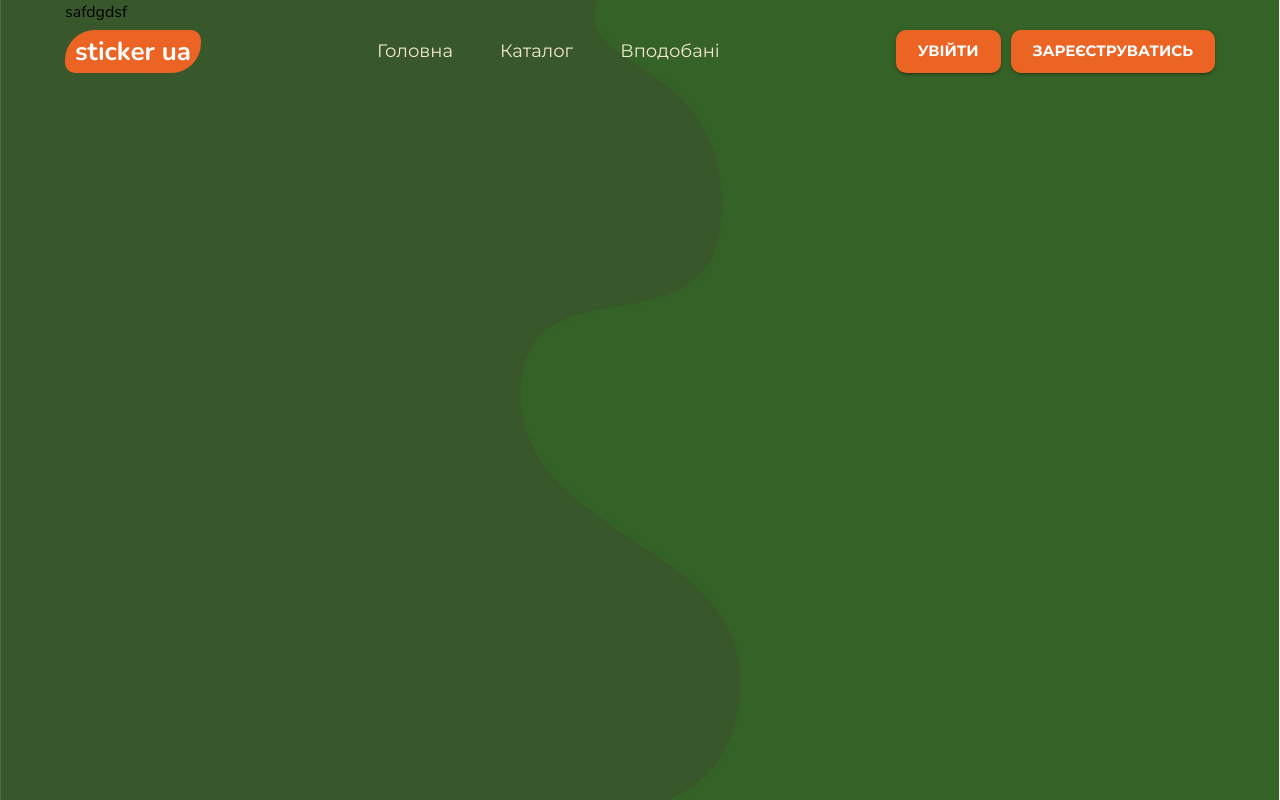
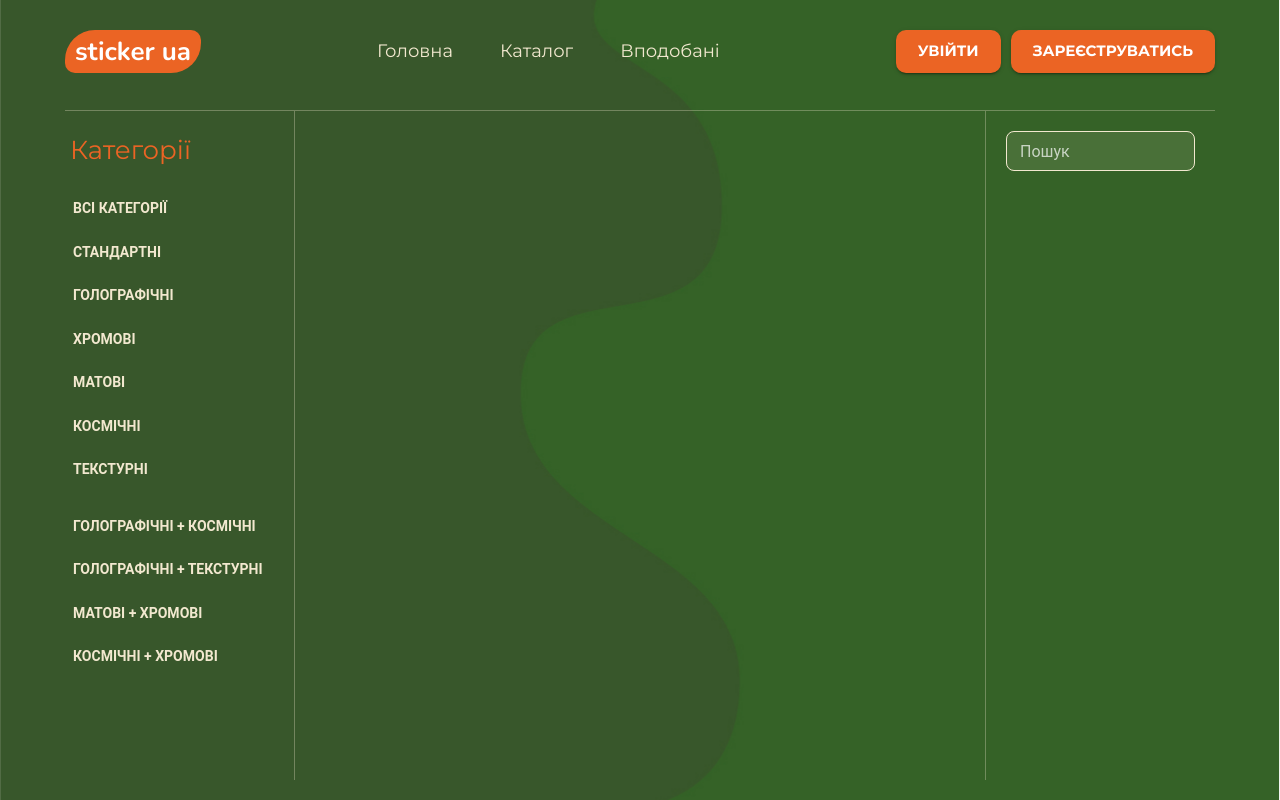
Before and after one commit to SSiukh/stickers-ua, a React (Vite) app: page /catalog in a window 1280 px wide. Built offline with nearby package versions, Linux system fonts and the light colour scheme.

Commit message:
some styling of catalog

```diff
--- /dev/null
+++ b/src/components/CatalogList/CatalogList.jsx
@@ -0,0 +1,7 @@
+import s from "./CatalogList.module.scss";
+
+const CatalogList = () => {
+  return <div className={s.container}></div>;
+};
+
+export default CatalogList;
--- /dev/null
+++ b/src/components/CatalogList/CatalogList.module.scss
@@ -0,0 +1,7 @@
+@use "../../styles/variables.scss" as *;
+
+.container {
+  margin-top: 110px;
+  border-top: 1px solid $beige-border;
+  width: 60%;
+}
--- a/src/components/CatalogSidebar/CatalogSidebar.jsx
+++ b/src/components/CatalogSidebar/CatalogSidebar.jsx
@@ -1,7 +1,28 @@
 import s from "./CatalogSidebar.module.scss";
+import categories from "../../data/categories.json";
+import Category from "../Category/Category";
 
 const CatalogSidebar = () => {
-  return <div className={s.container}>safdgdsf</div>;
+  const { one, two } = categories;
+  return (
+    <div className={s.container}>
+      <p className={s.title}>Категорії</p>
+      <ul className={s.list}>
+        {one.map((category) => (
+          <li key={category}>
+            <Category category={category} />
+          </li>
+        ))}
+      </ul>
+      <ul className={s.list}>
+        {two.map((category) => (
+          <li key={category}>
+            <Category category={category} />
+          </li>
+        ))}
+      </ul>
+    </div>
+  );
 };
 
 export default CatalogSidebar;
--- a/src/components/CatalogSidebar/CatalogSidebar.module.scss
+++ b/src/components/CatalogSidebar/CatalogSidebar.module.scss
@@ -0,0 +1,23 @@
+@use "../../styles/variables.scss" as *;
+
+.container {
+  width: 20%;
+  margin-top: 110px;
+  padding-top: 20px;
+  border-top: 1px solid $beige-border;
+  border-right: 1px solid $beige-border;
+  height: calc(100dvh - 130px);
+
+  .title {
+    color: $orange;
+    font-size: 26px;
+    margin-left: 5px;
+    margin-bottom: 20px;
+  }
+  .list {
+    display: flex;
+    flex-direction: column;
+    gap: 7px;
+    margin-bottom: 20px;
+  }
+}
--- /dev/null
+++ b/src/components/Category/Category.jsx
@@ -0,0 +1,7 @@
+import { Button } from "@mui/material";
+
+const Category = ({ category }) => {
+  return <Button color="secondary">{category}</Button>;
+};
+
+export default Category;
--- /dev/null
+++ b/src/components/HelpBar/HelpBar.jsx
@@ -0,0 +1,18 @@
+import { TextField } from "@mui/material";
+import s from "./HelpBar.module.scss";
+
+const HelpBar = () => {
+  return (
+    <div className={s.container}>
+      <TextField
+        size="small"
+        label="Пошук"
+        variant="outlined"
+        color="primary"
+        fullWidth
+      />
+    </div>
+  );
+};
+
+export default HelpBar;
--- /dev/null
+++ b/src/components/HelpBar/HelpBar.module.scss
@@ -0,0 +1,10 @@
+@use "../../styles/variables.scss" as *;
+
+.container {
+  margin-top: 110px;
+  border-top: 1px solid $beige-border;
+  width: 20%;
+  border-left: 1px solid $beige-border;
+  height: calc(100dvh - 130px);
+  padding: 20px;
+}
--- /dev/null
+++ b/src/data/categories.json
@@ -0,0 +1,17 @@
+{
+  "one": [
+    "Всі категорії",
+    "Стандартні",
+    "Голографічні",
+    "Хромові",
+    "Матові",
+    "Космічні",
+    "Текстурні"
+  ],
+  "two": [
+    "Голографічні + космічні",
+    "Голографічні + текстурні",
+    "Матові + хромові",
+    "Космічні + хромові"
+  ]
+}
--- a/src/pages/CatalogPage.jsx
+++ b/src/pages/CatalogPage.jsx
@@ -1,11 +1,15 @@
 import BackLayout from "../components/BackLayout/BackLayout";
+import CatalogList from "../components/CatalogList/CatalogList";
 import CatalogSidebar from "../components/CatalogSidebar/CatalogSidebar";
+import HelpBar from "../components/HelpBar/HelpBar";
 
 const CatalogPage = () => {
   return (
     <div>
       <BackLayout>
         <CatalogSidebar />
+        <CatalogList />
+        <HelpBar />
       </BackLayout>
     </div>
   );
--- a/src/styles/variables.scss
+++ b/src/styles/variables.scss
@@ -4,6 +4,7 @@ $orange-hov: rgb(164, 70, 25);
 $green: #346227;
 $darkGreen: #38572a;
 $beige: #f2e8cf;
+$beige-border: #f2e8cf50;
 $gray: #e9ebe5;
 $darkGray: #8f8989;
 
```
